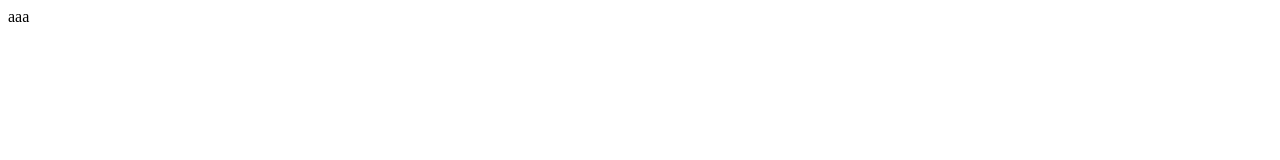
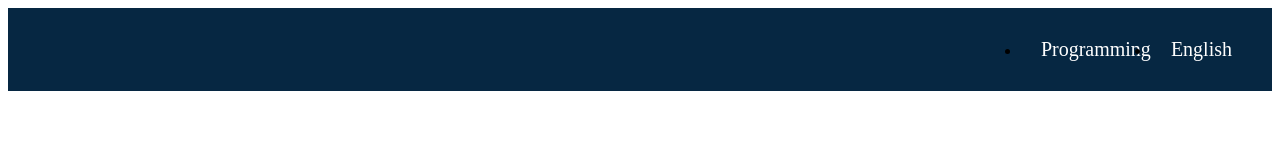
Before and after one commit to chomokichi/sample, a plain HTML site: page index.html in a window 1280 px wide. Drawn offline with Linux system fonts and the light colour scheme.

Commit message:
Add:header

```diff
--- a/index.html
+++ b/index.html
@@ -1,11 +1,22 @@
 <!DOCTYPE html>
-<html lang="en">
+<html lang="ja">
 <head>
     <meta charset="UTF-8">
+    <meta http-equiv="X-UA-Compatible" content="IE=edge">
     <meta name="viewport" content="width=device-width, initial-scale=1.0">
     <title>Document</title>
+    <link rel="stylesheet" href="./style.css">
 </head>
 <body>
-    aaa
+    <header>
+        <div class = "header-left">
+        </div>
+        <div class = "header-right">
+            <ul class = "nav">
+                <li><a href="#programming">Programming</a></li>
+                <li><a href="#english">English</a></li>
+            </ul>
+        </div>
+    </header>
 </body>
 </html>
--- /dev/null
+++ b/style.css
@@ -0,0 +1,18 @@
+header {
+    display: flex;
+    justify-content: space-between;
+    align-items: center;
+    background-color: rgb(6, 39, 66);
+    padding: 14px 40px;
+}
+
+.nav {
+    display: flex;
+}
+
+.nav > li > a {
+    color: white;
+    font-size: 20px;
+    margin-left: 20px;
+    text-decoration: none;
+}
```
